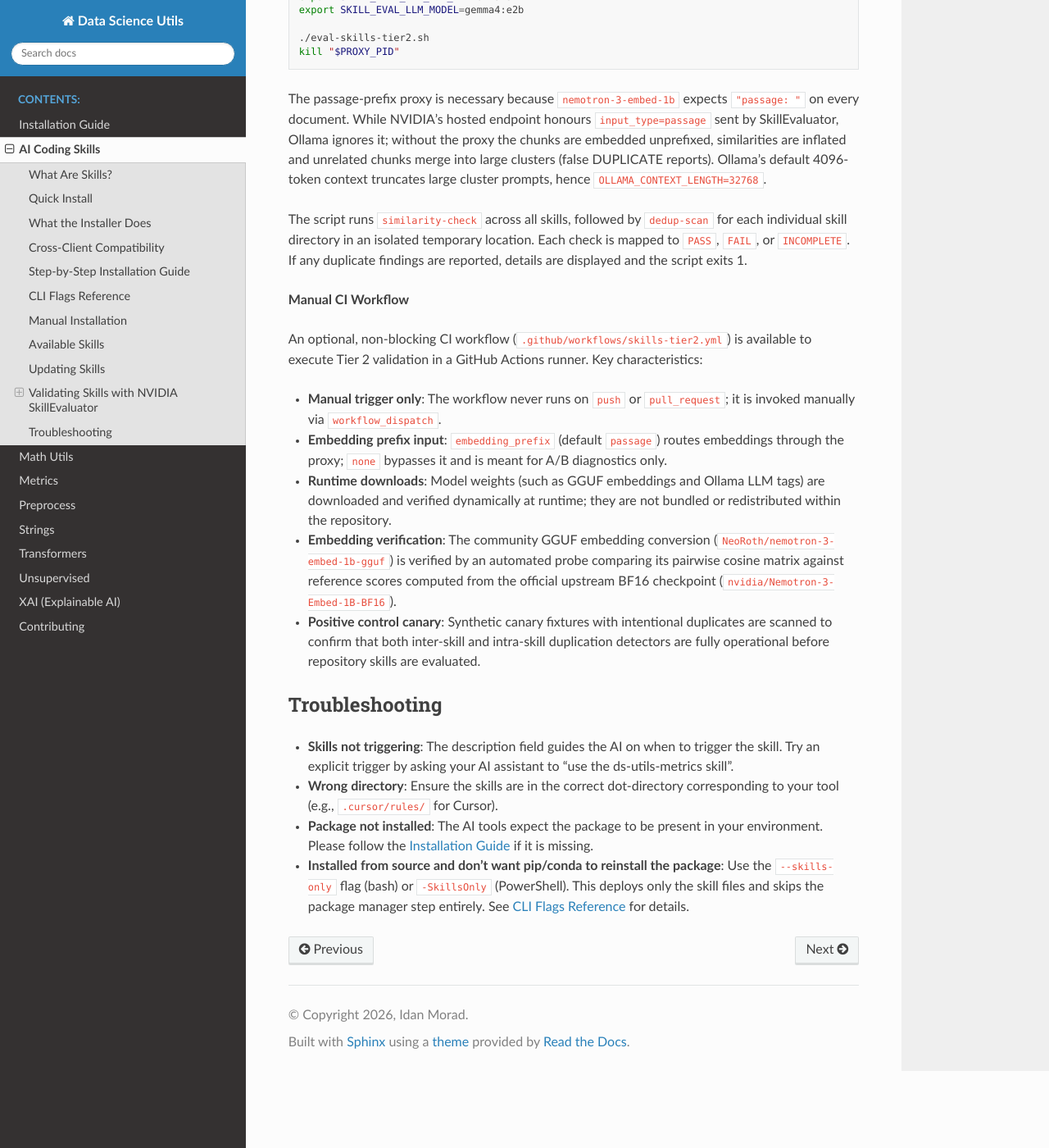
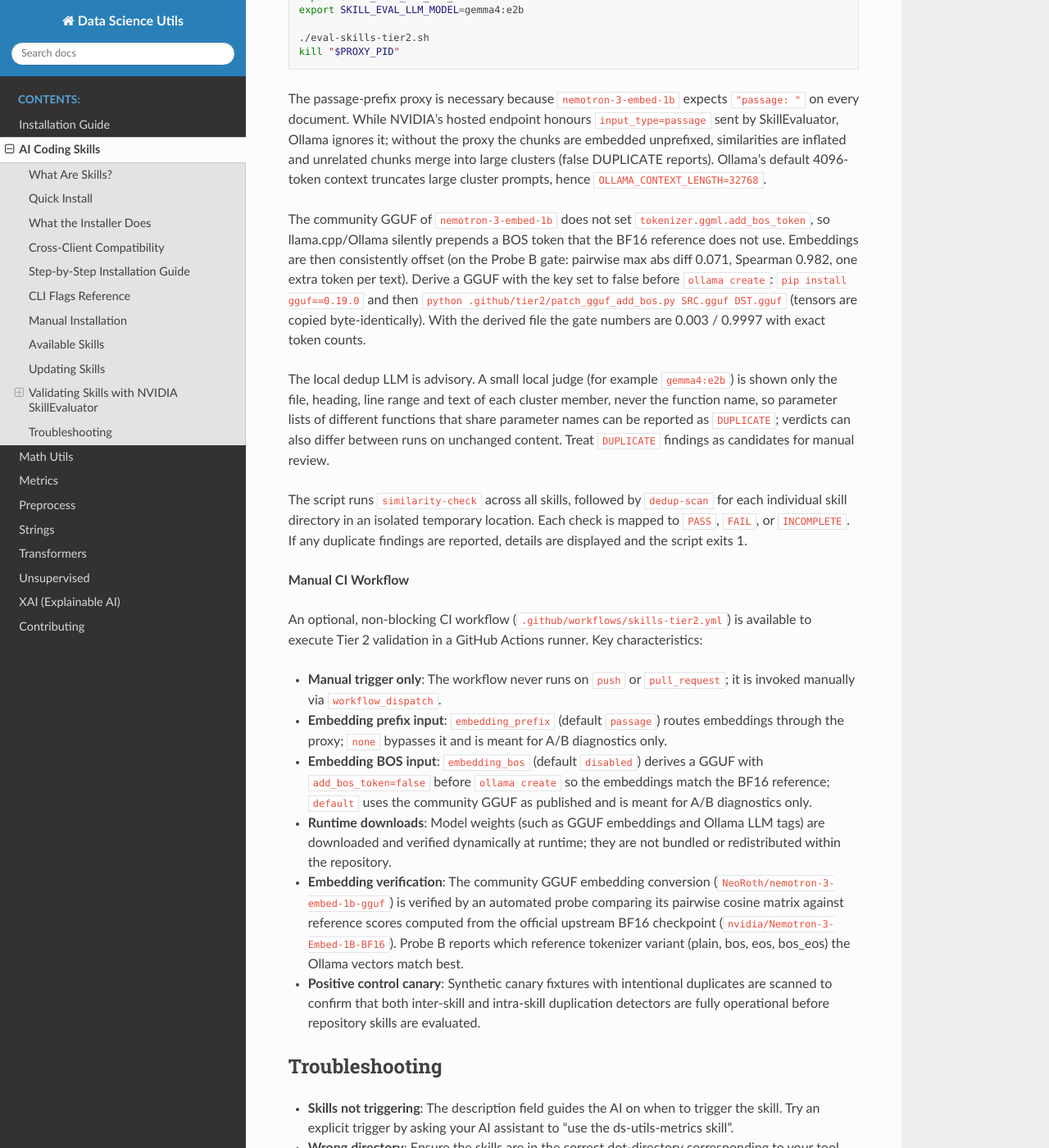
Before and after one commit to idanmoradarthas/DataScienceUtils, a Sphinx documentation site: the page built from docs/source/ai_skills.rst, in a window 1280 px wide and 1400 px high, scrolled down 13652 px. Shown: the whole window at 82% size. Built offline with Sphinx 7.4.7 and the Read the Docs theme 3.1.0, drawn with Linux system fonts in a browser that asks for light colours.

Commit message:
ci(tier2): make the no-BOS embedding GGUF the default and document the BOS offset and the advisory LLM judge (#151)
Co-authored-by: google-labs-jules[bot] <161369871+google-labs-jules[bot]@users.noreply.github.com>
Co-authored-by: idanmoradarthas <14873156+idanmoradarthas@users.noreply.github.com>

```diff
--- a/docs/source/ai_skills.rst
+++ b/docs/source/ai_skills.rst
@@ -689,6 +689,10 @@ You can run the Tier 2 evaluation runner script ``eval-skills-tier2.sh`` locally
 
 The passage-prefix proxy is necessary because ``nemotron-3-embed-1b`` expects ``"passage: "`` on every document. While NVIDIA's hosted endpoint honours ``input_type=passage`` sent by SkillEvaluator, Ollama ignores it; without the proxy the chunks are embedded unprefixed, similarities are inflated and unrelated chunks merge into large clusters (false DUPLICATE reports). Ollama's default 4096-token context truncates large cluster prompts, hence ``OLLAMA_CONTEXT_LENGTH=32768``.
 
+The community GGUF of ``nemotron-3-embed-1b`` does not set ``tokenizer.ggml.add_bos_token``, so llama.cpp/Ollama silently prepends a BOS token that the BF16 reference does not use. Embeddings are then consistently offset (on the Probe B gate: pairwise max abs diff 0.071, Spearman 0.982, one extra token per text). Derive a GGUF with the key set to false before ``ollama create``: ``pip install gguf==0.19.0`` and then ``python .github/tier2/patch_gguf_add_bos.py SRC.gguf DST.gguf`` (tensors are copied byte-identically). With the derived file the gate numbers are 0.003 / 0.9997 with exact token counts.
+
+The local dedup LLM is advisory. A small local judge (for example ``gemma4:e2b``) is shown only the file, heading, line range and text of each cluster member, never the function name, so parameter lists of different functions that share parameter names can be reported as ``DUPLICATE``; verdicts can also differ between runs on unchanged content. Treat ``DUPLICATE`` findings as candidates for manual review.
+
 The script runs ``similarity-check`` across all skills, followed by ``dedup-scan`` for each individual skill directory in an isolated temporary location. Each check is mapped to ``PASS``, ``FAIL``, or ``INCOMPLETE``. If any duplicate findings are reported, details are displayed and the script exits 1.
 
 **Manual CI Workflow**
@@ -697,8 +701,9 @@ An optional, non-blocking CI workflow (``.github/workflows/skills-tier2.yml``) i
 
 * **Manual trigger only**: The workflow never runs on ``push`` or ``pull_request``; it is invoked manually via ``workflow_dispatch``.
 * **Embedding prefix input**: ``embedding_prefix`` (default ``passage``) routes embeddings through the proxy; ``none`` bypasses it and is meant for A/B diagnostics only.
+* **Embedding BOS input**: ``embedding_bos`` (default ``disabled``) derives a GGUF with ``add_bos_token=false`` before ``ollama create`` so the embeddings match the BF16 reference; ``default`` uses the community GGUF as published and is meant for A/B diagnostics only.
 * **Runtime downloads**: Model weights (such as GGUF embeddings and Ollama LLM tags) are downloaded and verified dynamically at runtime; they are not bundled or redistributed within the repository.
-* **Embedding verification**: The community GGUF embedding conversion (``NeoRoth/nemotron-3-embed-1b-gguf``) is verified by an automated probe comparing its pairwise cosine matrix against reference scores computed from the official upstream BF16 checkpoint (``nvidia/Nemotron-3-Embed-1B-BF16``).
+* **Embedding verification**: The community GGUF embedding conversion (``NeoRoth/nemotron-3-embed-1b-gguf``) is verified by an automated probe comparing its pairwise cosine matrix against reference scores computed from the official upstream BF16 checkpoint (``nvidia/Nemotron-3-Embed-1B-BF16``). Probe B reports which reference tokenizer variant (plain, bos, eos, bos_eos) the Ollama vectors match best.
 * **Positive control canary**: Synthetic canary fixtures with intentional duplicates are scanned to confirm that both inter-skill and intra-skill duplication detectors are fully operational before repository skills are evaluated.
 
 Troubleshooting
```
Also changed, not shown: 2 other files.
